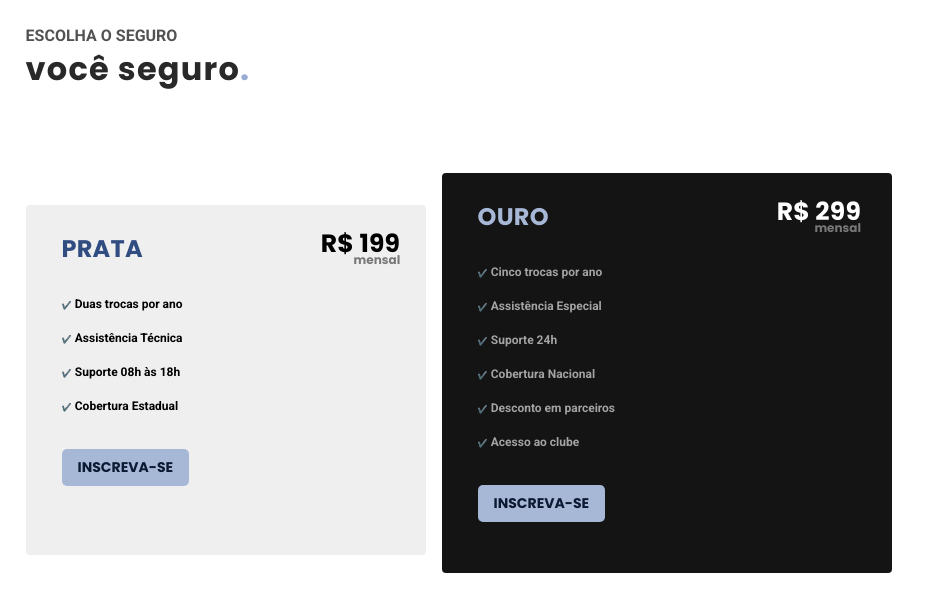
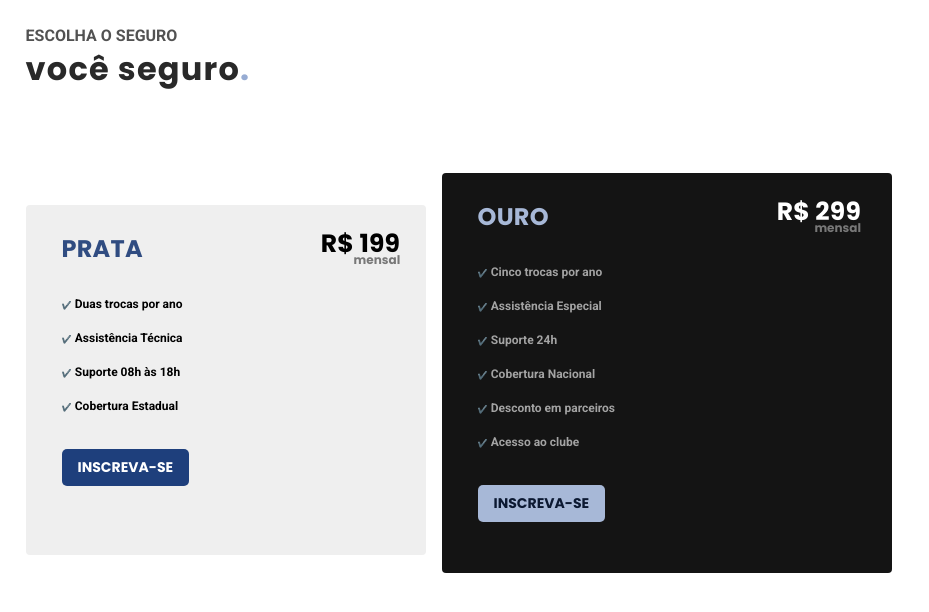
Before and after one commit to GustavoRMendes/next-bike, a Next.js app: page / in a window 1280 px wide. In both pictures the pointer is over the button 125 px from the left and 467 px from the top of the page. Shown: the top 612 px of the page, without its empty margins (0-929 px from the left). Built offline with nearby package versions, Linux system fonts and the light colour scheme.

Commit message:
hover button

```diff
--- a/src/app/globals.css
+++ b/src/app/globals.css
@@ -129,6 +129,11 @@ button {
   color: #0c1932;
   cursor: pointer;
 }
+button:hover{
+  background-color: #1e3f7c;
+  color: white;
+  transition: .3s;
+}
 
 .priceTitle {
   display: flex;
--- a/src/app/page.tsx
+++ b/src/app/page.tsx
@@ -49,7 +49,9 @@ export default function Home () {
             <button className='buttonOuro'>INSCREVA-SE</button>
           </div>
         </div>
+
       </main>
+
     </>
   )
 }
```
Also changed, not shown: public/check.svg (deleted).
